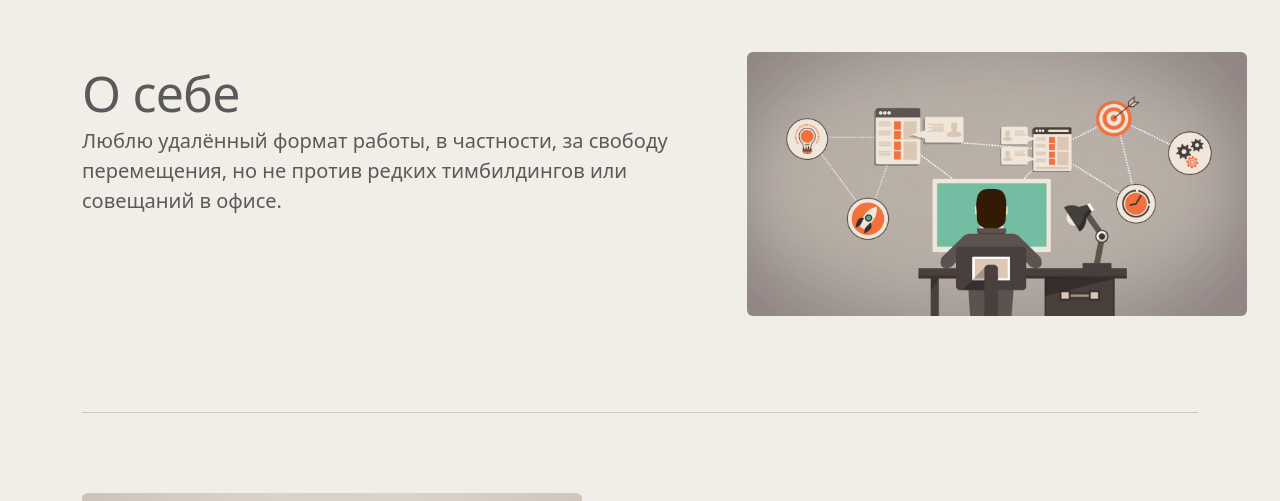
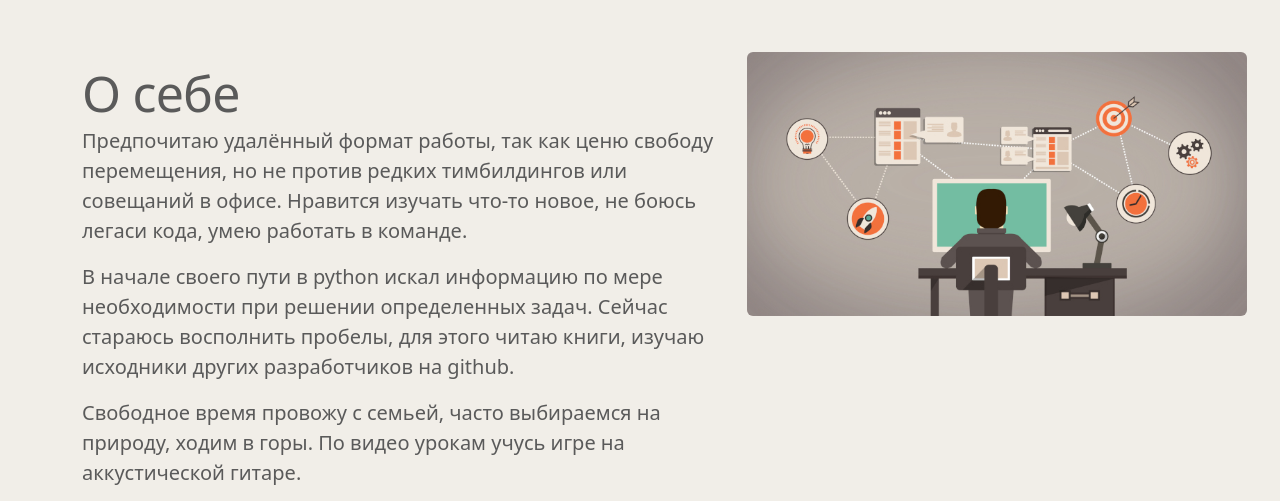
Before and after one commit to ap1726/ap1726.github.io, a plain HTML site: page index.html in a window 1280 px wide. Shown: the part 5260-5761 px from the top of the page. Drawn offline with nearby package versions, Linux system fonts and the light colour scheme.

Commit message:
update about me

```diff
--- a/index.html
+++ b/index.html
@@ -265,7 +265,10 @@
     <div class="row about mb-5 mt-5" id="about">
       <div class="col-md-7">
         <h2 class="about-heading fw-normal lh-1">О себе</h2>
-        <p class="lead">Люблю удалённый формат работы, в частности, за свободу перемещения, но не против редких тимбилдингов или совещаний в офисе. </p>
+        <p class="lead">Предпочитаю удалённый формат работы, так как ценю свободу перемещения, но не против редких тимбилдингов или совещаний в офисе. Нравится изучать что-то новое, не боюсь легаси кода, умею работать в команде.</p>
+        <p class="lead">В начале своего пути в python искал информацию по мере необходимости при решении определенных задач. Сейчас стараюсь восполнить пробелы, для этого читаю книги, изучаю исходники других разработчиков на github.</p>
+        <p class="lead">Свободное время провожу с семьей, часто выбираемся на природу, ходим в горы. По видео урокам учусь игре на аккустической гитаре.</p>
+        <p class="lead"></p>
       </div>
       <div class="col-md-5">
         <img src="./static/images/freelancer.jpg" alt="" class="rounded mb-3" width="500" role="img" focusable="false" />
```
